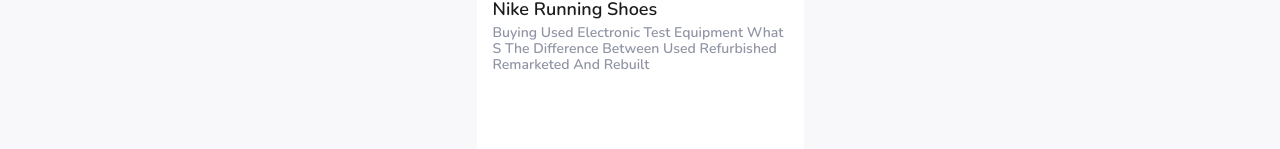
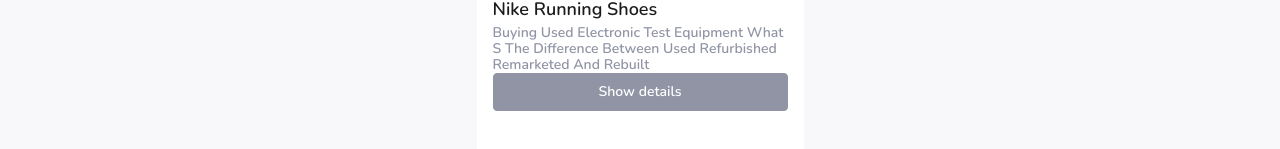
Before and after one commit to PatrykWojcieszak/react-interview-starter-ts, a React (Create React App) app: page / in a window 1280 px wide. Shown: the part 367-516 px from the top of the page. Built offline with nearby package versions, Linux system fonts and the light colour scheme.

Commit message:
feat: added btn

```diff
--- a/src/app/products/card/Card.tsx
+++ b/src/app/products/card/Card.tsx
@@ -1,3 +1,5 @@
+import { Button } from "app/shared/button/Button";
+import { BtnStyleTypes } from "app/shared/button/Button.types";
 import React from "react";
 import styled from "styled-components";
 import { Details } from "./details/Details";
@@ -5,6 +7,10 @@
 import { Image } from "./image/Image";
 
 export const Card = () => {
+  const btnClicked = () => {
+    console.log("klik");
+  };
+
   return (
     <StyledCard>
       <Image img="https://i.imgur.com/zncbCrB.png" />
@@ -13,13 +19,20 @@
           title="Nike Running Shoes"
           description="Buying Used Electronic Test Equipment What S The Difference Between Used Refurbished Remarketed And Rebuilt"
         />
+        <Button
+          name="showDetails"
+          text="Show details"
+          clicked={btnClicked}
+          disabled
+          styleType={BtnStyleTypes.primary}
+        />
       </StyledContent>
     </StyledCard>
   );
 };
 
 const StyledCard = styled.div`
-  background-color: ${({ theme }) => theme.colors?.foreground};
+  background-color: ${({ theme }) => theme.colors?.white};
   width: 327px;
   height: 400px;
   border-radius: 8px;
--- a/src/app/products/card/details/Details.tsx
+++ b/src/app/products/card/details/Details.tsx
@@ -20,7 +20,7 @@
 
 const StyledDescription = styled.h4`
   margin-top: 8px;
-  color: ${({ theme }) => theme.colors?.fontSecondary};
+  color: ${({ theme }) => theme.colors?.grey};
   font-size: 14px;
   line-height: 16px;
 `;
--- /dev/null
+++ b/src/app/shared/button/Button.tsx
@@ -0,0 +1,72 @@
+import React from "react";
+import styled from "styled-components";
+
+import { BtnStyleTypes, ButtonProps } from "./Button.types";
+
+export const Button = ({
+  name,
+  clicked,
+  text,
+  disabled,
+  styleType,
+}: ButtonProps) => {
+  return (
+    <StyledButton
+      styleType={styleType}
+      name={name}
+      onClick={clicked}
+      disabled={disabled}>
+      {text}
+    </StyledButton>
+  );
+};
+
+const StyledButton = styled.button<{ styleType: BtnStyleTypes }>`
+  border-radius: 4px;
+  font-size: 14px;
+  line-height: 16px;
+  height: 38px;
+  cursor: pointer;
+  transition: all 0.2s;
+  width: 100%;
+  font-family: ${({ theme }) => theme.fonts?.family};
+  outline: none;
+
+  background-color: ${({ theme, styleType }) =>
+    styleType === BtnStyleTypes.primary
+      ? theme.colors?.lightBlue
+      : theme.colors?.white};
+  color: ${({ theme, styleType }) =>
+    styleType === BtnStyleTypes.primary
+      ? theme.colors?.white
+      : theme.colors?.lightBlue};
+
+  border: 1px solid ${({ theme }) => theme.colors?.lightBlue};
+
+  &:hover {
+    background-color: ${({ theme, styleType }) =>
+      styleType === BtnStyleTypes.primary
+        ? theme.colors?.darkBlue
+        : theme.colors?.white};
+    color: ${({ theme, styleType }) =>
+      styleType === BtnStyleTypes.primary
+        ? theme.colors?.white
+        : theme.colors?.darkBlue};
+
+    border: 1px solid ${({ theme }) => theme.colors?.darkBlue};
+  }
+
+  &:disabled {
+    background-color: ${({ theme, styleType }) =>
+      styleType === BtnStyleTypes.primary
+        ? theme.colors?.grey
+        : theme.colors?.white};
+
+    color: ${({ theme, styleType }) =>
+      styleType === BtnStyleTypes.primary
+        ? theme.colors?.white
+        : theme.colors?.grey};
+
+    border: 1px solid ${({ theme }) => theme.colors?.grey};
+  }
+`;
--- /dev/null
+++ b/src/app/shared/button/Button.types.ts
@@ -0,0 +1,12 @@
+export enum BtnStyleTypes {
+  primary = "primary",
+  secondary = "secondary",
+}
+
+export type ButtonProps = {
+  name: string;
+  clicked: () => void;
+  text: string;
+  disabled?: boolean;
+  styleType: BtnStyleTypes;
+};
--- a/src/app/shared/checkbox/Checkbox.tsx
+++ b/src/app/shared/checkbox/Checkbox.tsx
@@ -45,10 +45,10 @@
   height: 24px;
   border-radius: 4px;
   background: ${({ theme, checked }) =>
-    checked ? theme.colors?.blue : theme.colors?.foreground};
+    checked ? theme.colors?.lightBlue : theme.colors?.white};
   border: 1px solid
     ${({ theme, checked }) =>
-      checked ? theme.colors?.blue : theme.colors?.accent};
+      checked ? theme.colors?.lightBlue : theme.colors?.accent};
   border-radius: 3px;
   transition: all 150ms;
   display: flex;
--- a/src/app/shared/header/Header.tsx
+++ b/src/app/shared/header/Header.tsx
@@ -20,7 +20,7 @@
   flex-direction: column;
   height: 248px;
   padding: 24px;
-  background-color: ${({ theme }) => theme.colors?.foreground};
+  background-color: ${({ theme }) => theme.colors?.white};
 
   @media ${device.laptop} {
     flex-direction: row;
--- a/src/app/shared/input/Input.tsx
+++ b/src/app/shared/input/Input.tsx
@@ -64,7 +64,7 @@
   border: none;
   border-radius: 8px;
   height: 100%;
-  background-color: ${({ theme }) => theme.colors?.foreground};
+  background-color: ${({ theme }) => theme.colors?.white};
   outline: none;
   font-size: 14px;
   line-height: 16px;
--- a/src/styles/themeColors.ts
+++ b/src/styles/themeColors.ts
@@ -1,11 +1,12 @@
 import { Colors } from "styled-components";
 
 export const mainTheme: Colors = {
-  foreground: "#FFFFFF",
+  white: "#FFFFFF",
   background: "#F8F8FA",
   fontMain: "#1A1B1D",
-  fontSecondary: "#9194A5",
-  blue: "#4460F7",
+  grey: "#9194A5",
+  lightBlue: "#4460F7",
+  darkBlue: "#2140E8",
   yellow: "#F9A52B",
   btnDisabled: "#9194A5",
   accent: "#E0E2EA",
```
Also changed, not shown: src/styles/style.d.ts (+4 -5 lines).
